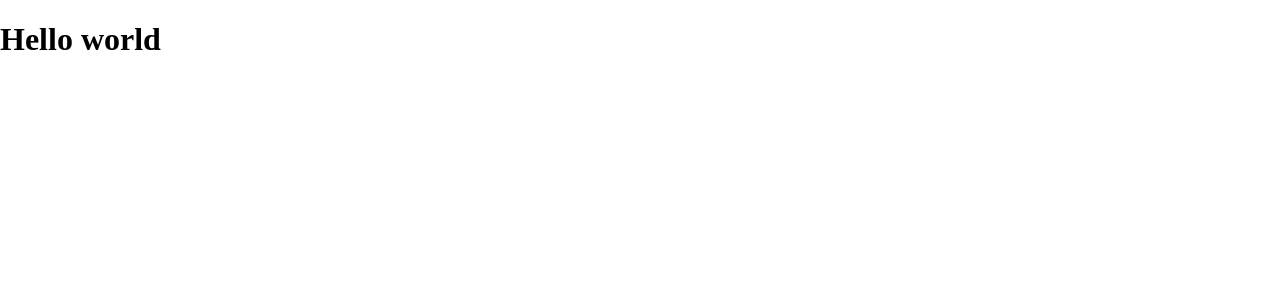
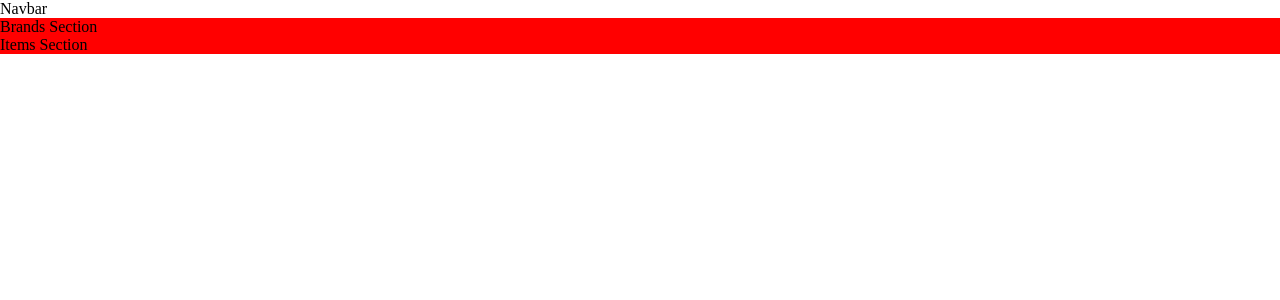
Before and after one commit to Zeroxys/ecommerce, a React app: page / in a window 1280 px wide. Shown: the top 300 px of the page. Built offline with nearby package versions, Linux system fonts and the light colour scheme; a web font is replaced by a local one.

Commit message:
structure project

```diff
--- a/src/App.js
+++ b/src/App.js
@@ -1,10 +1,14 @@
 import React from 'react';
 import './App.css';
+import Layout from './components/Layout/Layout';
+import ShopComponent from './containers/ShopComponent/ShopComponent'
 
 const App = () => {
     return (
       <div className="App">
-        <h1>Hello world</h1>
+        <Layout>
+          <ShopComponent/>
+        </Layout>
       </div>
     )
 }
--- /dev/null
+++ b/src/components/Layout/Layout.css
@@ -0,0 +1,3 @@
+.Layout {
+  background-color: red;
+}
--- /dev/null
+++ b/src/components/Layout/Layout.js
@@ -0,0 +1,15 @@
+import React from 'react'
+import Aux from '../../hoc/Aux'
+
+import Classes from './Layout.css'
+
+const layout = (props) =>
+  <Aux>
+    <div>Navbar</div>
+    <main className={Classes.Layout}>
+      {props.children}
+    </main>
+  </Aux>
+
+
+export default layout
--- /dev/null
+++ b/src/containers/ShopComponent/ShopComponent.js
@@ -0,0 +1,16 @@
+import React, {Component} from 'react'
+import Aux from '../../hoc/Aux'
+
+class ShopComponent extends Component {
+  render () {
+    return (
+      <Aux>
+
+        <div>Brands Section</div>
+        <div>Items Section</div>
+      </Aux>
+    )
+  }
+}
+
+export default ShopComponent
--- /dev/null
+++ b/src/hoc/Aux.js
@@ -0,0 +1,4 @@
+
+const aux = props => props.children
+
+export default aux
```
